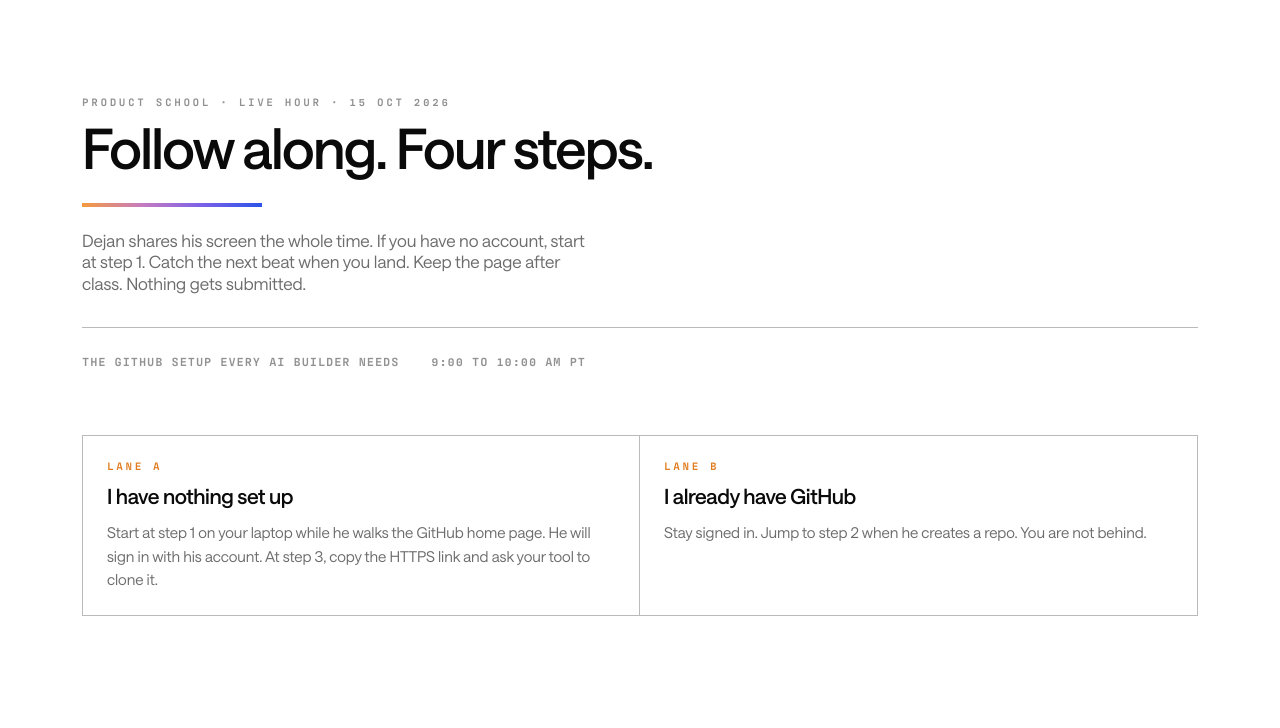
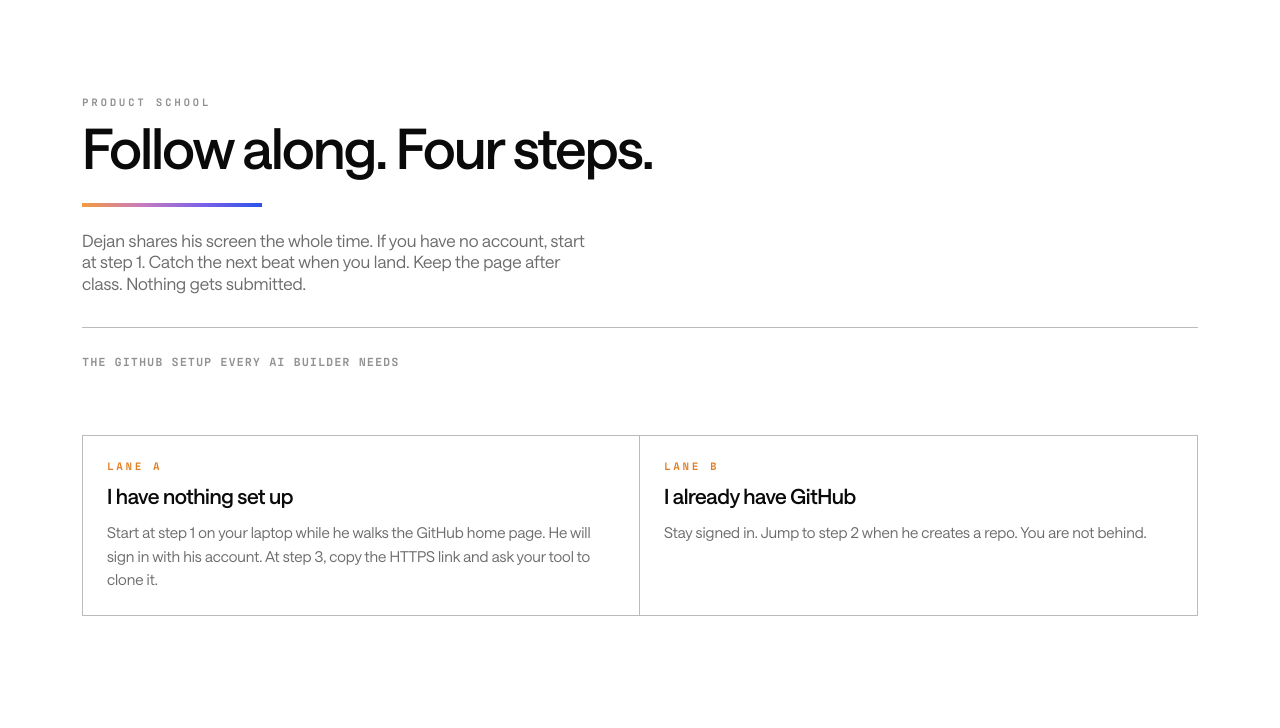
Before and after one commit to DJN-KRS-2709/github-setup, a plain HTML site: page index.html in a window 1280 px wide. Shown: the top 728 px of the page. Drawn offline with Linux system fonts and the light colour scheme.

Commit message:
Remove date and time from follow-along header

```diff
--- a/index.html
+++ b/index.html
@@ -204,13 +204,12 @@ footer {
 <body>
 <div class="wrap">
   <header class="masthead">
-    <p class="eyebrow">Product School · Live hour · 15 Oct 2026</p>
+    <p class="eyebrow">Product School</p>
     <h1>Follow along. Four steps.</h1>
     <div class="rule" style="margin-top: 26px;"></div>
     <p class="standfirst">Dejan shares his screen the whole time. If you have no account, start at step 1. Catch the next beat when you land. Keep the page after class. Nothing gets submitted.</p>
     <div class="byline">
       <span>The GitHub setup every AI builder needs</span>
-      <span>9:00 to 10:00 AM PT</span>
     </div>
   </header>
 
```
